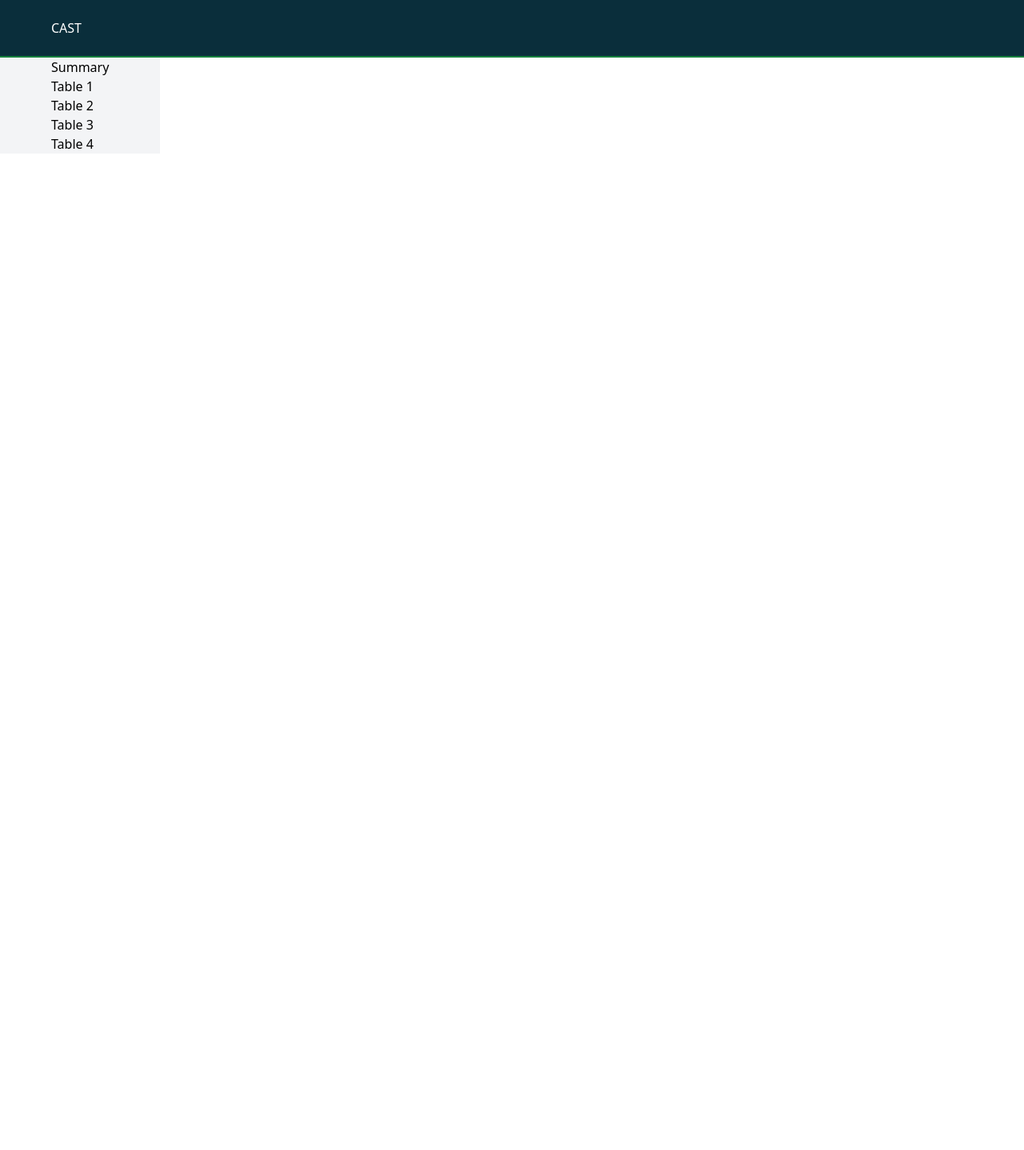
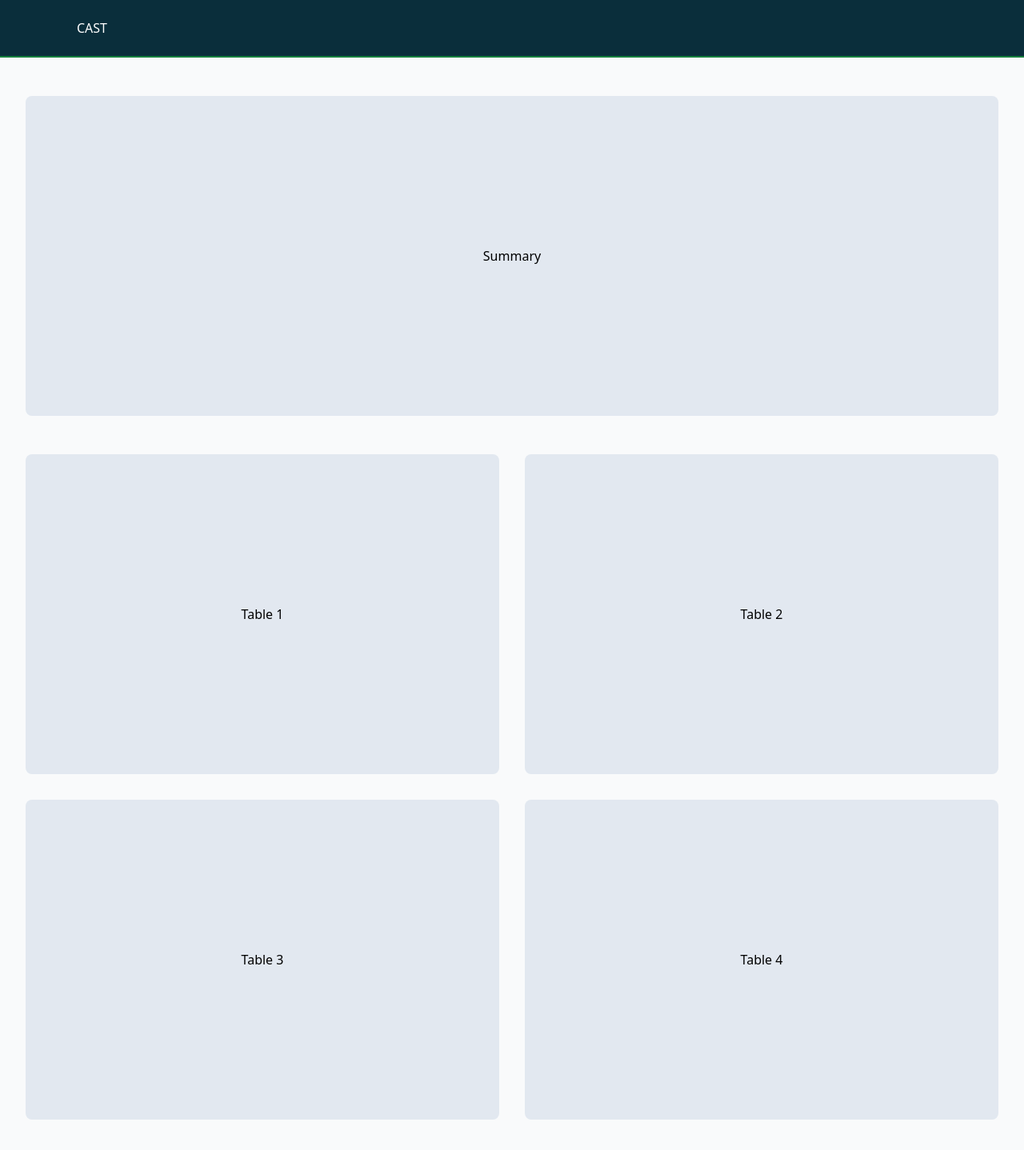
Before and after one commit to corshatech/cast, a Next.js app in the folder ui/: page / in a window 1280 px wide. Shown: the top 1438 px of the page at 80% size. Before the commit the page ends 800 px from the top, so only its background shows below. Built offline with nearby package versions, Linux system fonts and the light colour scheme.

Commit message:
feat: create basic layout on dashboard page

```diff
--- a/ui/components/app/Header/Header.tsx
+++ b/ui/components/app/Header/Header.tsx
@@ -3,7 +3,7 @@ import Link from 'next/link';
 export const Header = () => {
   return (
     <header className="h-[72px] bg-corsha-brand-blue flex w-screen m-0 justify-start items-center border-b-2 border-b-green-700 px-16">
-      <nav className="flex flex-1 mx-auto max-w-screen items-center">
+      <nav className="flex flex-1 max-w-screen mx-auto px-4 sm:px-6 lg:px-8 items-center">
         <ul>
           <li>
             <Link href="/" className="text-white">
--- a/ui/pages/design-system.tsx
+++ b/ui/pages/design-system.tsx
@@ -15,11 +15,13 @@ export const DesignSystem = () => {
       </Head>
       <Layout>
         <Header />
-        <main className="bg-gray-100 px-16 w-screen">
-          <TypographySection />
-          <ButtonSection />
-          <ColorSection />
-          <IconSection />
+        <main className="bg-gray-50 w-screen">
+          <div className="max-w-screen mx-auto px-4 sm:px-6 lg:px-8">
+            <TypographySection />
+            <ButtonSection />
+            <ColorSection />
+            <IconSection />
+          </div>
         </main>
       </Layout>
     </>
--- a/ui/pages/index.tsx
+++ b/ui/pages/index.tsx
@@ -9,12 +9,28 @@ export default function Dashboard() {
       </Head>
       <Layout>
         <Header />
-        <main className="bg-gray-100 px-16">
-          <div>Summary</div>
-          <div>Table 1</div>
-          <div>Table 2</div>
-          <div>Table 3</div>
-          <div>Table 4</div>
+        <main className="bg-gray-50 w-screen">
+          <div className="max-w-screen mx-auto px-4 sm:px-6 lg:px-8">
+            <div className="mx-auto">
+              <div className="w-full my-12 bg-slate-200 h-[400px] rounded-lg flex justify-center items-center">
+                Summary
+              </div>
+            </div>
+            <div className="grid grid-cols-1 lg:grid-cols-2 gap-8 mb-12">
+              <div className="w-full bg-slate-200 h-[400px] rounded-lg flex justify-center items-center">
+                Table 1
+              </div>
+              <div className="w-full bg-slate-200 h-[400px] rounded-lg flex justify-center items-center">
+                Table 2
+              </div>
+              <div className="w-full bg-slate-200 h-[400px] rounded-lg flex justify-center items-center">
+                Table 3
+              </div>
+              <div className="w-full bg-slate-200 h-[400px] rounded-lg flex justify-center items-center">
+                Table 4
+              </div>
+            </div>
+          </div>
         </main>
       </Layout>
     </>
```
